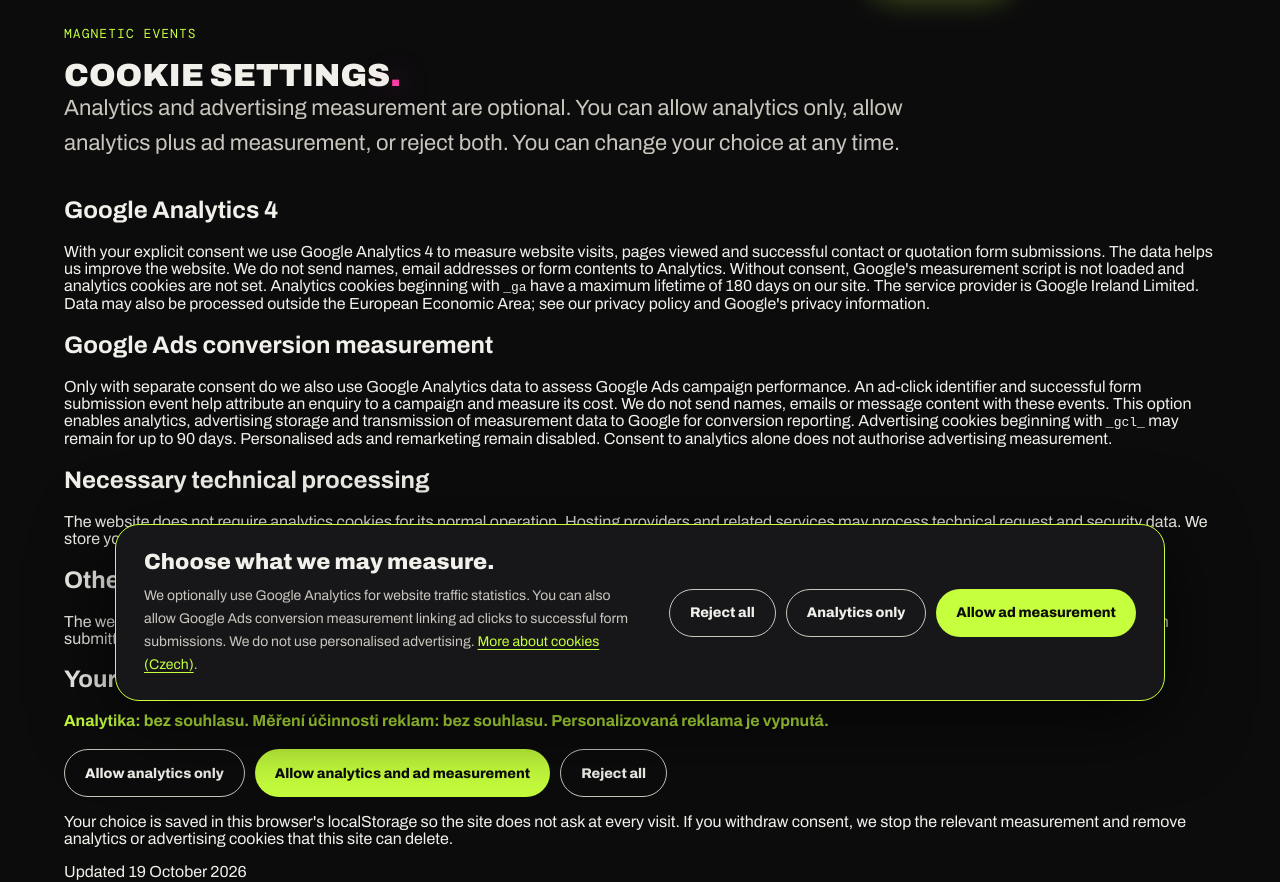
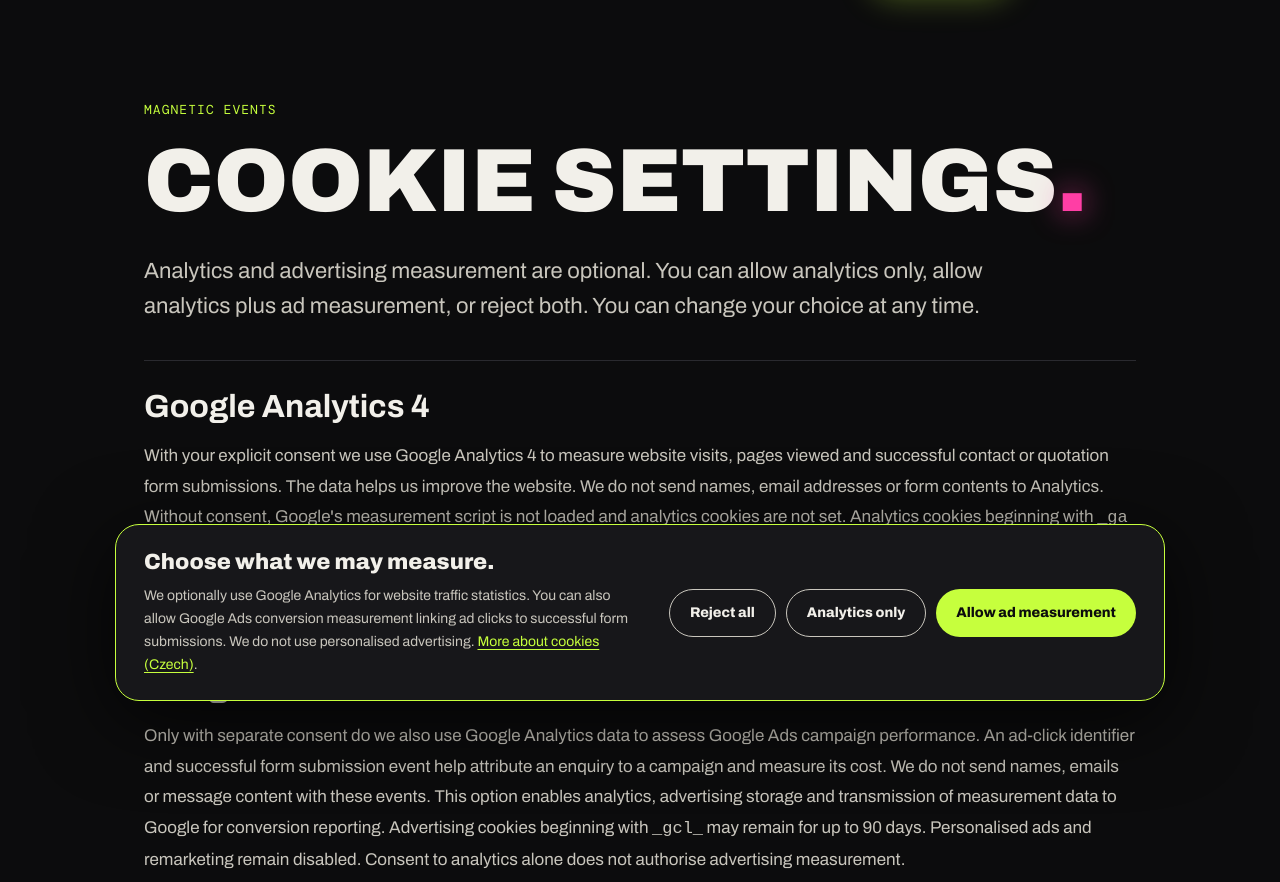
Before and after one commit to magneticevents/magnetic-events, a plain HTML site: page en/cookies.html in a window 1280 px wide. Shown: the part 79-961 px from the top of the page. Drawn offline with nearby package versions, Linux system fonts and the light colour scheme.

Commit message:
Polish international i18n.css implementation

```diff
--- a/i18n.css
+++ b/i18n.css
@@ -26,3 +26,15 @@
 @media(min-width:1101px) and (max-width:1350px){header.top{gap:12px}nav.links{gap:14px}header.top>.btn{padding:0 14px;font-size:14px}}
 @media(max-width:1100px){.top>.lang-switch{display:none}}
 @media(max-width:820px){.intl-grid,.intl-gallery{grid-template-columns:1fr}.intl-section{padding-top:70px;padding-bottom:25px}.intl-card{padding:24px;min-height:0}.intl-hero .hero-row{margin-top:28px}.intl-section h2.display{margin-bottom:25px}}
+
+/* Translated privacy and cookie notices */
+.intl-legal{max-width:1120px;padding-top:76px;padding-bottom:100px}
+.intl-legal h1.display{font-size:clamp(42px,7vw,96px);line-height:.98;margin-bottom:28px;overflow-wrap:anywhere}
+.intl-legal section{padding:28px 0;border-top:1px solid var(--line)}
+.intl-legal section h2{font-size:clamp(23px,3vw,32px);margin:0 0 16px}
+.intl-legal section p{font-size:17px;line-height:1.8;color:var(--soft)}
+.intl-legal section p p{margin-top:16px}
+.intl-legal section a{color:var(--lime);text-decoration:underline}
+.intl-legal .cookie-settings-actions{margin:22px 0}
+.intl-legal .intl-updated{color:var(--muted);font-size:14px;margin-top:32px}
+@media(max-width:820px){.intl-legal{padding-top:48px;padding-bottom:70px}}
```
